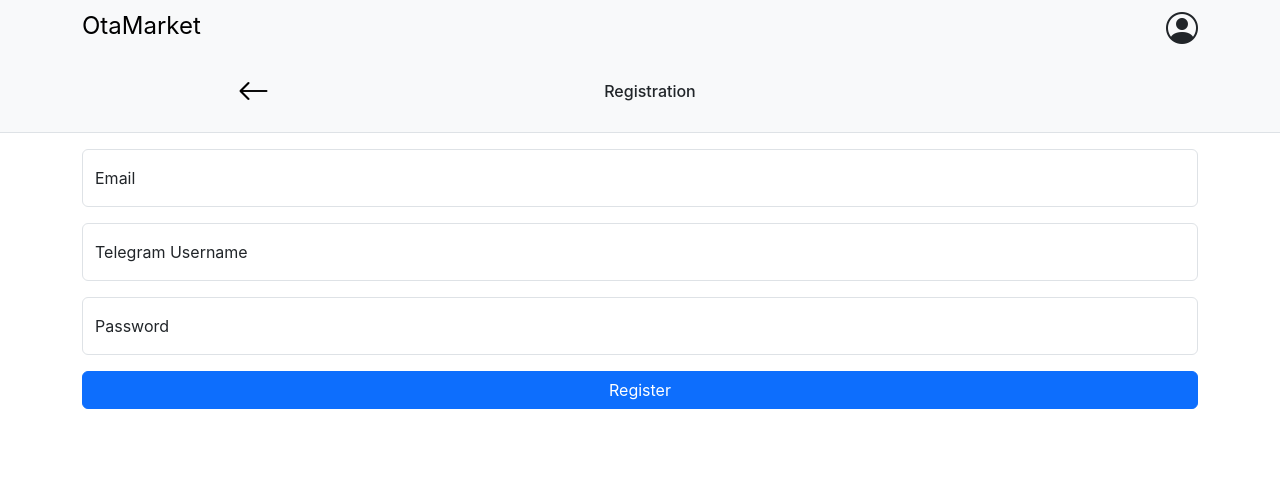
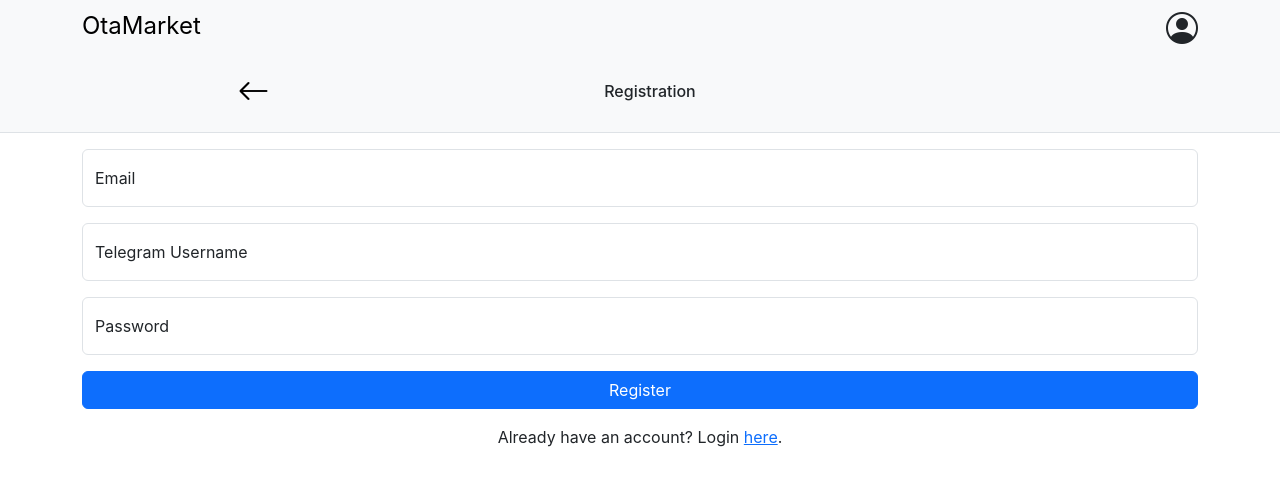
Before and after one commit to fravl/otamarket, a React (Vite) app in the folder frontend/: page /register in a window 1280 px wide. Shown: the top 486 px of the page. Built offline with nearby package versions, Linux system fonts and the light colour scheme; no server answers.

Commit message:
link between login and register page

```diff
--- a/frontend/src/components/LoginPage.tsx
+++ b/frontend/src/components/LoginPage.tsx
@@ -1,3 +1,4 @@
+import { Link } from "react-router-dom";
 import BackAndTitleNav from "./BackAndTitleNav";
 import LoginForm from "./LoginForm";
 
@@ -6,6 +7,13 @@ const LoginPage = () => (
         <BackAndTitleNav title="Login" />
         <div className="container mt-3">
             <LoginForm />
+            <p className="mt-3 text-center">
+                No account yet? Register{" "}
+                <Link to="/register" replace>
+                    here
+                </Link>
+                .
+            </p>
         </div>
     </>
 );
--- a/frontend/src/components/RegistrationPage.tsx
+++ b/frontend/src/components/RegistrationPage.tsx
@@ -1,3 +1,4 @@
+import { Link } from "react-router-dom";
 import BackAndTitleNav from "./BackAndTitleNav";
 import RegistrationForm from "./RegistrationForm";
 
@@ -6,6 +7,13 @@ const RegistrationPage = () => (
         <BackAndTitleNav title="Registration" />
         <div className="container mt-3">
             <RegistrationForm />
+            <p className="mt-3 text-center">
+                Already have an account? Login{" "}
+                <Link to="/login" replace>
+                    here
+                </Link>
+                .
+            </p>
         </div>
     </>
 );
```
